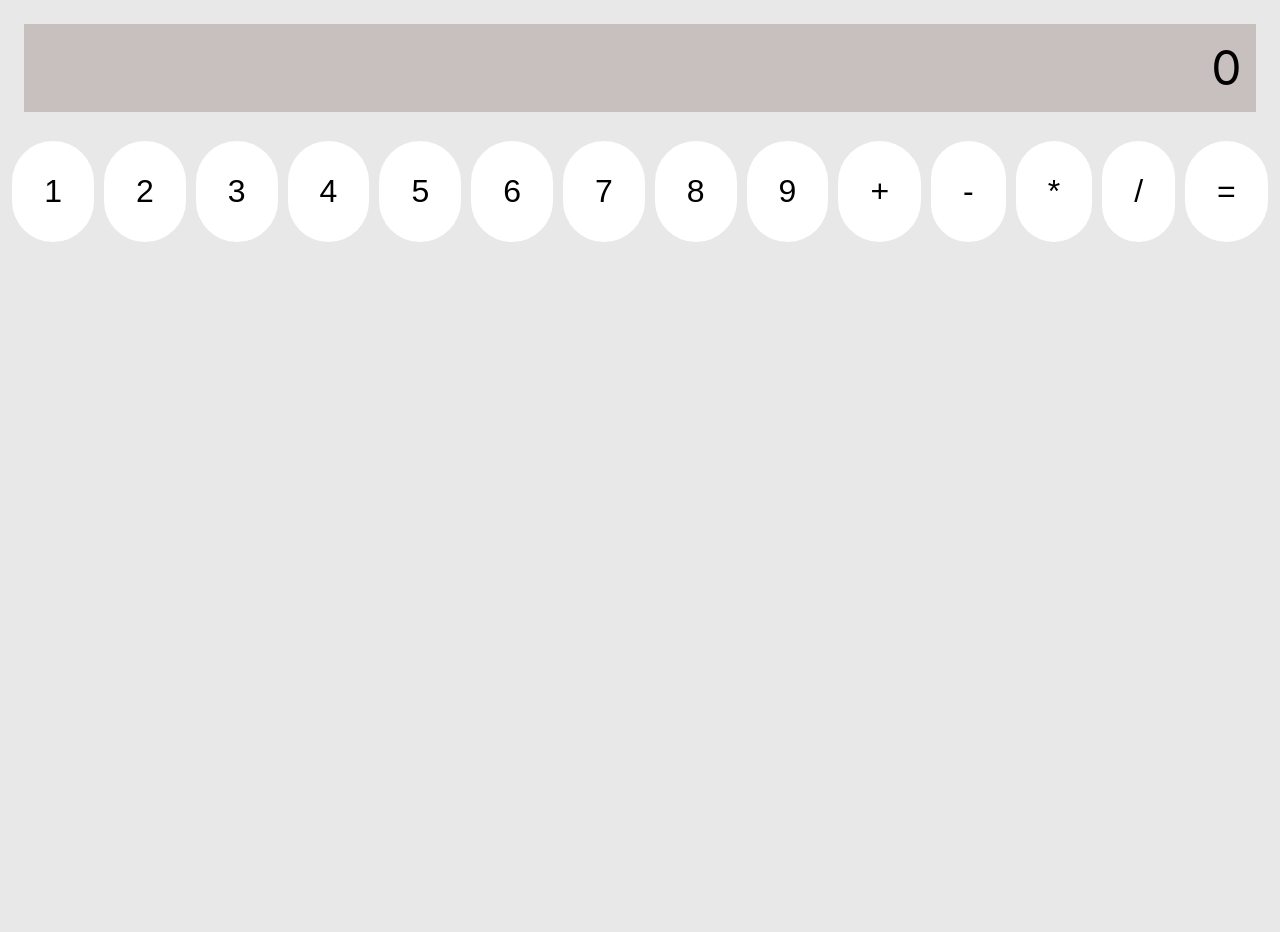
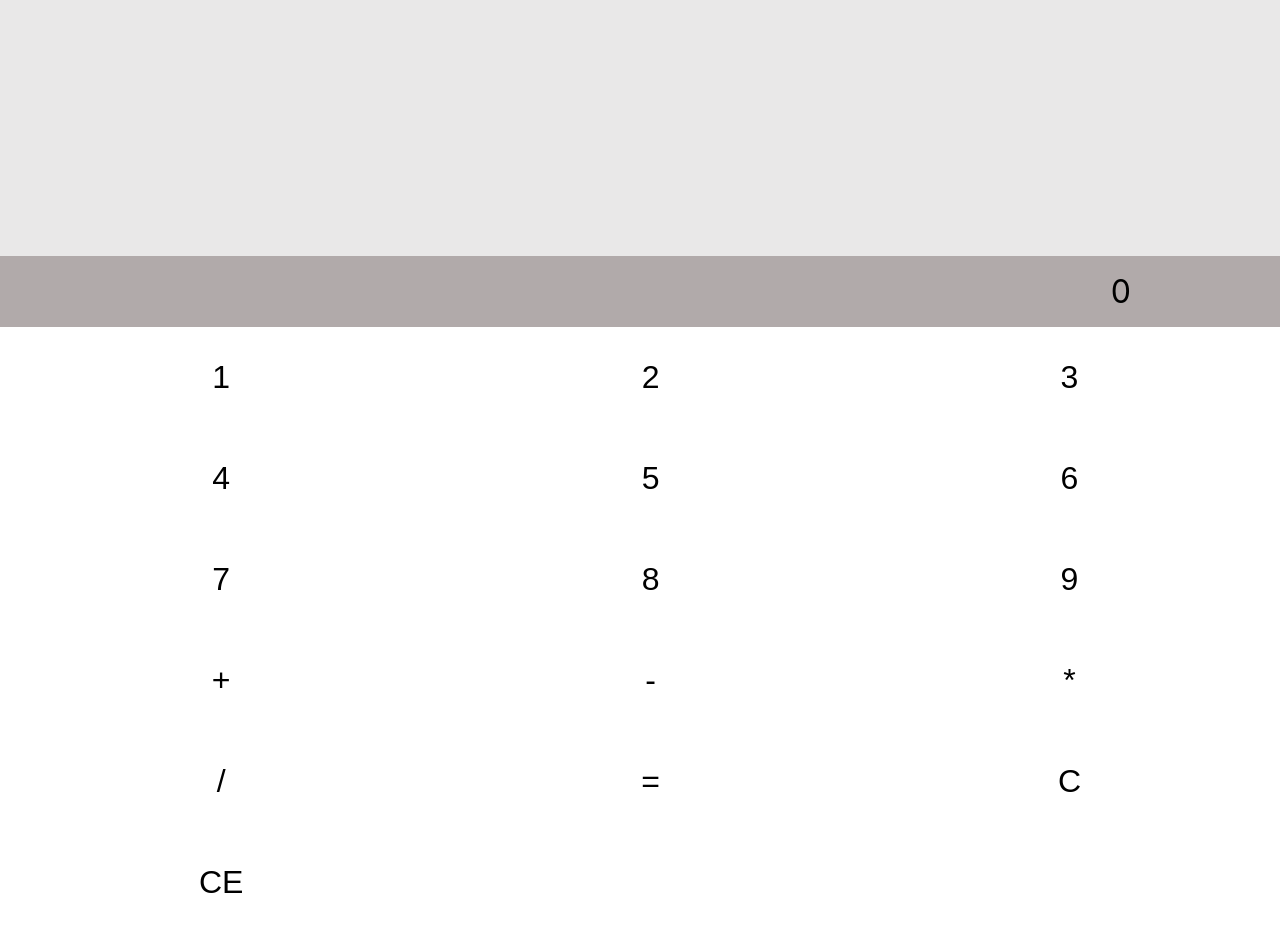
Before and after one commit to HuzefaUsama25/react-calculator, a React (Create React App) app: page / in a window 1280 px wide. Before the commit the page ends 800 px from the top, so only its background shows below. Built offline with nearby package versions, Linux system fonts and the light colour scheme.

Commit message:
impoved css

```diff
--- a/src/App.js
+++ b/src/App.js
@@ -3,13 +3,12 @@ import {useState} from "react"
 
 function App() {
 
-  const [display, setdisplay] = useState("");
+  const [display, setdisplay] = useState(0);
 
 
   function parse(str) {
     return Function(`'use strict'; return (${str})`)()
   }
-
 
   function btnTapped (value) {
     setdisplay(display + value)
@@ -19,9 +18,17 @@ function App() {
     setdisplay(Math.round(parse(display)));
   }
 
+  function clearDisplay() {
+    setdisplay("0")
+  }
+
+  function backspace() {
+    let text = display.toString()
+    setdisplay(text.slice(0, text.length-1))
+  }
 
   return (
-    <div>
+    <div className= "calculator">
       <div className="display">
         {display ? display : 0}
       </div>
@@ -43,6 +50,9 @@ function App() {
       <button onClick={()=>btnTapped("/")}>/</button>
 
       <button onClick={()=>setEqual()}>=</button>
+      <button onClick={()=>clearDisplay()}>C</button>
+      <button onClick={()=>backspace()}>CE</button>
+
       </div>
     </div>
   );
--- a/src/index.css
+++ b/src/index.css
@@ -14,7 +14,7 @@ body {
 
 }
 
-
+/*
 .display {
   background-color: rgba(180, 166, 166, 0.616);
   padding: 0.3em;
@@ -38,3 +38,45 @@ button:hover {
   background-color: red;
   color: white;
 }
+*/
+
+.calculator {
+  display: grid;
+  margin-top: 20%;
+  width:
+
+}
+
+.display {
+  grid-template-columns: auto;
+  background-color: rgb(177, 170, 170);
+  padding: 0.5em 149px;
+  font-size: 2em;
+  text-align: right;
+
+}
+
+
+.keypad {
+  display: grid;
+  grid-template-columns: auto auto auto;
+  background-color: #ffffff;
+  padding: 0em;
+}
+
+
+button {
+  appearance: none;
+  text-decoration: none;
+  border: none;
+  background-color: white;
+  text-align: center;
+  padding: 1em;
+  font-size: 30px;
+  font-size: 2em;
+  border-radius: 2em;
+}
+
+button:hover {
+  background-color: red;
+}
```
